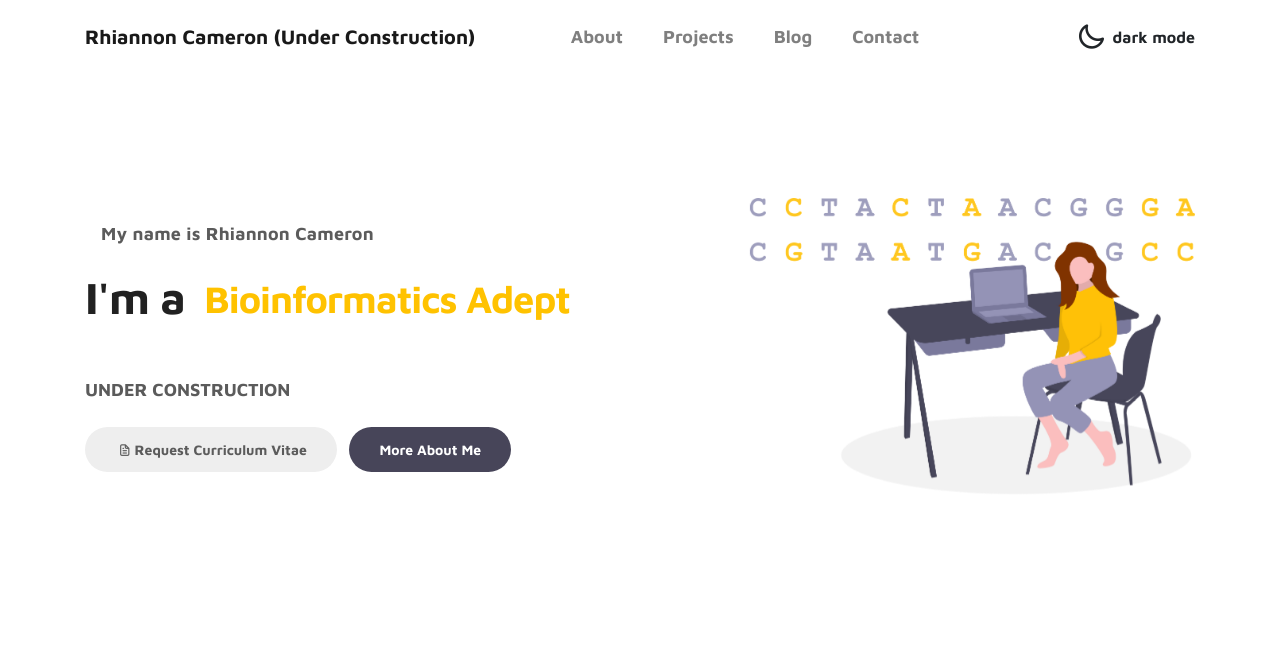
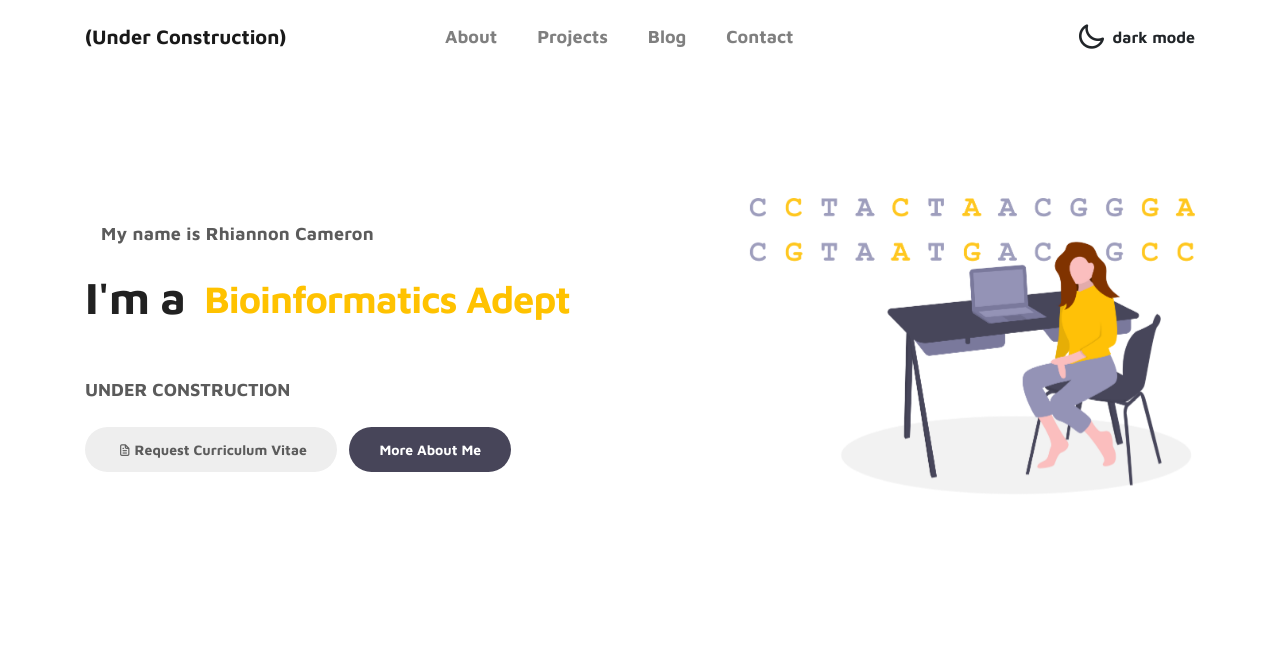
Before and after one commit to cmrn-rhi/cmrn.github.io, a plain HTML site: page index.html in a window 1280 px wide. Shown: the top 648 px of the page. Drawn offline with Linux system fonts and the light colour scheme.

Commit message:
Update index.html

```diff
--- a/index.html
+++ b/index.html
@@ -29,7 +29,7 @@ https://www.tooplate.com/view/2115-marvel
     <!-- MENU -->
     <nav class="navbar navbar-expand-sm navbar-light navbar-pinned">
         <div class="container">
-            <a class="navbar-brand" href="index.html"></i>Rhiannon Cameron (Under Construction)</a>
+            <a class="navbar-brand" href="index.html"></i>(Under Construction)</a>
 
             <button class="navbar-toggler" type="button" data-toggle="collapse" data-target="#navbarNav" aria-controls="navbarNav" aria-expanded="false"
                 aria-label="Toggle navigation">
```
